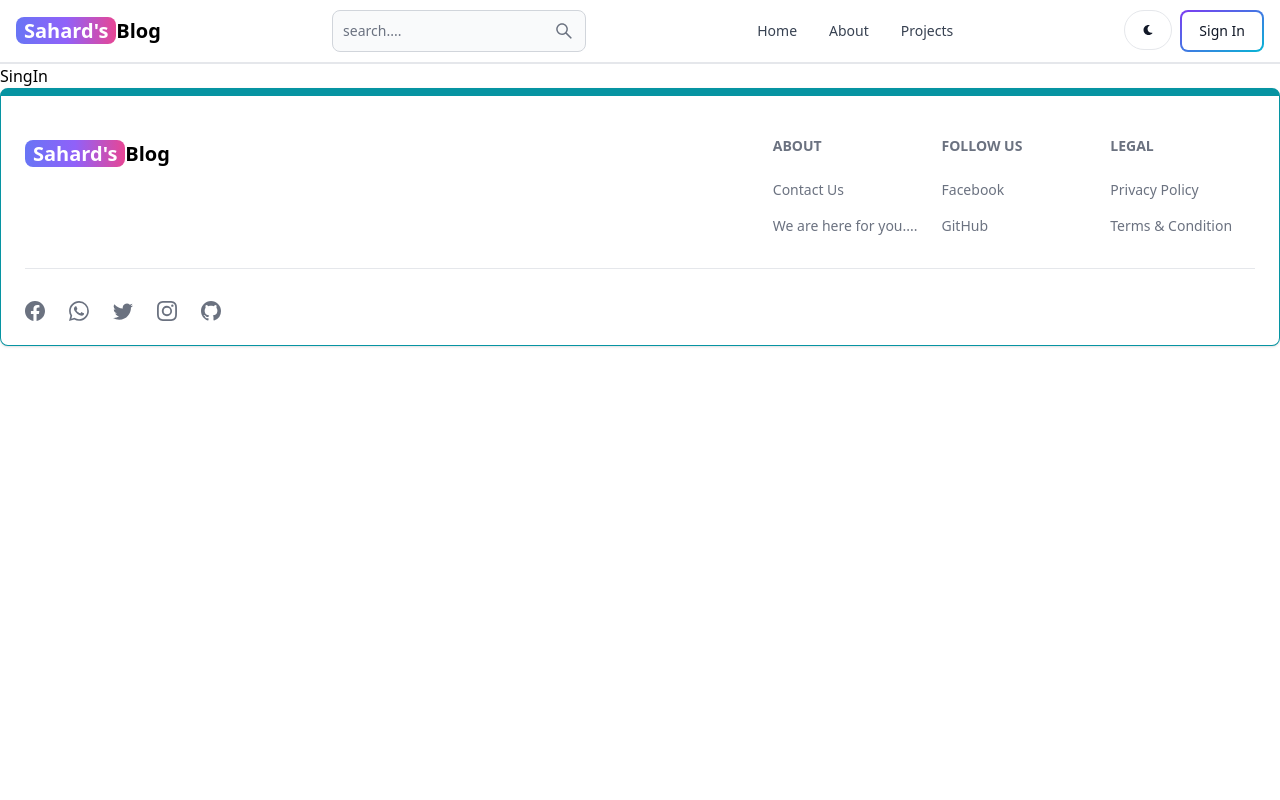
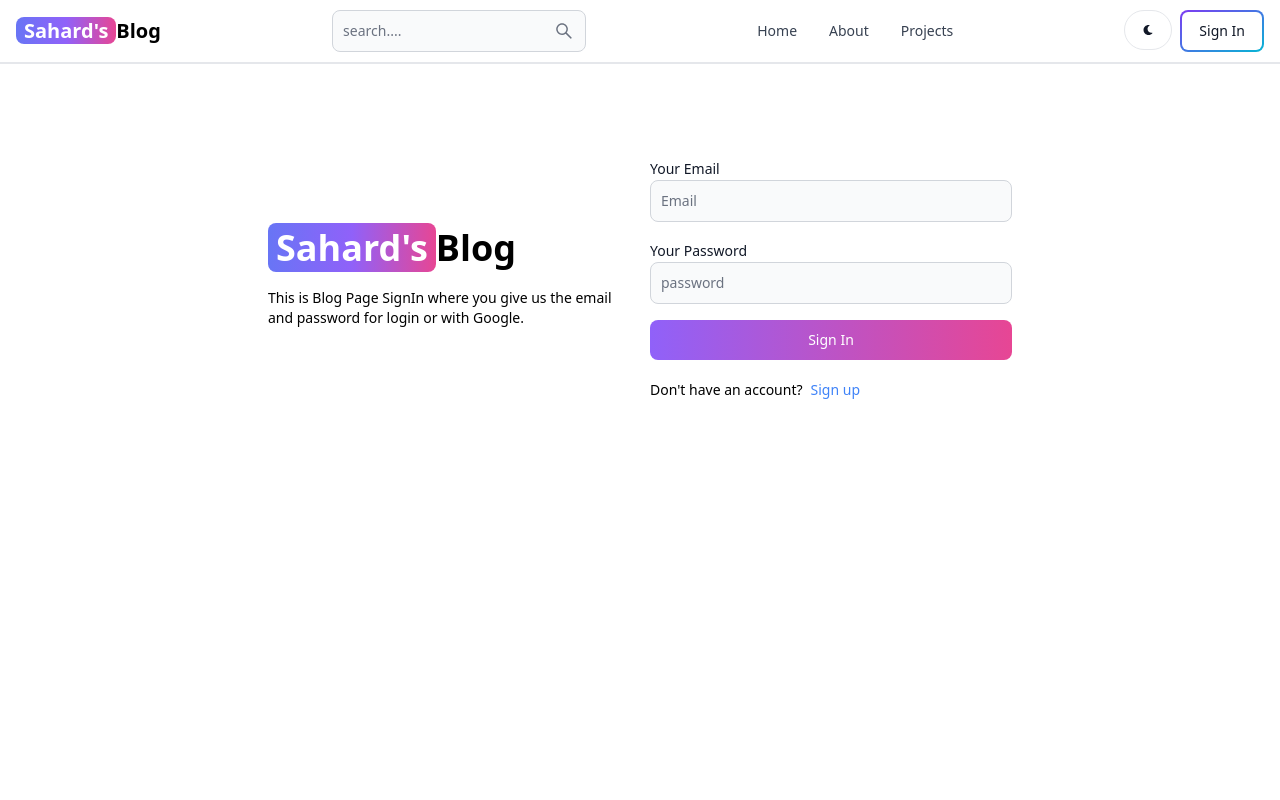
Before and after one commit to Chumar11/mern-blog, a React (Vite) app in the folder client/: page /sign-in in a window 1280 px wide. Shown: the top 800 px of the page. Built offline with nearby package versions, Linux system fonts and the light colour scheme.

Commit message:
signin ui

```diff
--- a/client/src/pages/SingIn.jsx
+++ b/client/src/pages/SingIn.jsx
@@ -1,5 +1,109 @@
-import React from "react";
+import { Alert, Button, Label, Spinner, TextInput } from "flowbite-react";
+import React, { useState } from "react";
+import { Link, useNavigate } from "react-router-dom";
 
 export default function SingIn() {
-  return <div>SingIn</div>;
+  const [formData, setformData] = useState({});
+  const [errorMessage, seterrorMessage] = useState(null);
+  const [isLoading, setisLoading] = useState(false);
+  const navigate = useNavigate();
+  const eventHnadler = (e) => {
+    setformData({ ...formData, [e.target.id]: e.target.value.trim() });
+  };
+  const handleSubmitted = async (e) => {
+    e.preventDefault();
+    if (!formData.email || !formData.password) {
+      return seterrorMessage("Please fill out all fields...");
+    }
+
+    try {
+      setisLoading(true);
+      seterrorMessage(null);
+      const res = await fetch("/api/signin", {
+        method: "POST",
+        headers: { "Content-Type": "application/json" },
+        body: JSON.stringify(formData),
+      });
+      const data = await res.json();
+      if (data.success === false) {
+        seterrorMessage(data.message);
+        setisLoading(false);
+      }
+      setisLoading(false);
+      if (res.ok) {
+        navigate("/");
+      }
+    } catch (err) {
+      seterrorMessage(err.message);
+      setisLoading(false);
+    }
+  };
+  console.log("iam form", formData);
+  return (
+    <div className="min-h-screen mt-20">
+      <div className=" flex p-3 max-w-3xl mx-auto flex-col md:flex-row md:items-center gap-5">
+        {/* {left side}  */}
+        <div className="flex-1">
+          <Link to="/" className=" text-4xl  font-bold dark:text-white">
+            <span className="px-2 bg-gradient-to-r from-indigo-500 via-purple-500 to-pink-500 rounded-lg text-white">
+              Sahard's
+            </span>
+            Blog
+          </Link>
+          <p className="text-sm mt-5">
+            This is Blog Page SignIn where you give us the email and password
+            for login or with Google.
+          </p>
+        </div>
+        {/* right side */}
+        <div className="flex-1">
+          <form className="flex flex-col gap-4" onSubmit={handleSubmitted}>
+            <div className="">
+              <Label value="Your Email" />
+              <TextInput
+                type="email"
+                placeholder="Email"
+                id="email"
+                onChange={eventHnadler}
+              />
+            </div>
+            <div className="">
+              <Label value="Your Password" />
+              <TextInput
+                type="password"
+                placeholder="password"
+                id="password"
+                onChange={eventHnadler}
+              />
+            </div>
+            <Button
+              gradientDuoTone="purpleToPink"
+              type="submit"
+              disabled={isLoading}
+            >
+              {isLoading ? (
+                <>
+                  <Spinner size="sm" />
+                  <span className="pl-3">Loading....</span>
+                </>
+              ) : (
+                "Sign In"
+              )}
+            </Button>
+          </form>
+          <div className="flex gap-2 text-sm mt-5">
+            <span> Don't have an account?</span>
+            <Link to="/sign-up" className="text-blue-500">
+              Sign up
+            </Link>
+          </div>
+          {errorMessage && (
+            <Alert className="mt-5" color="failure">
+              {errorMessage}
+            </Alert>
+          )}
+        </div>
+      </div>
+    </div>
+  );
 }
```
